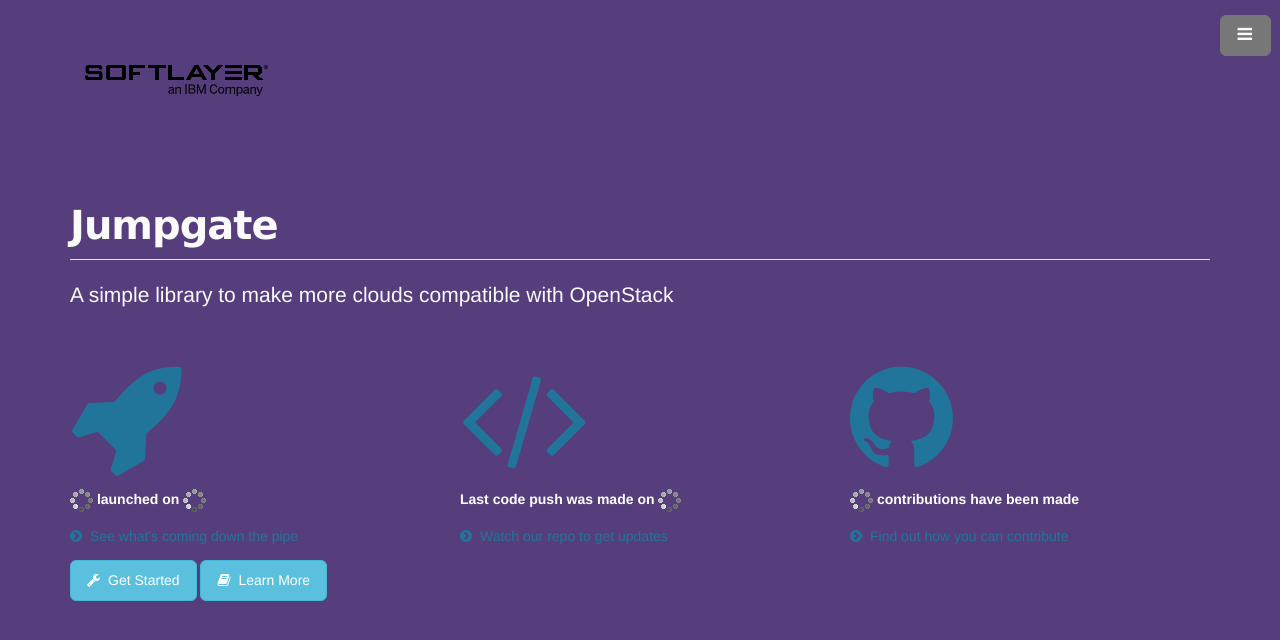
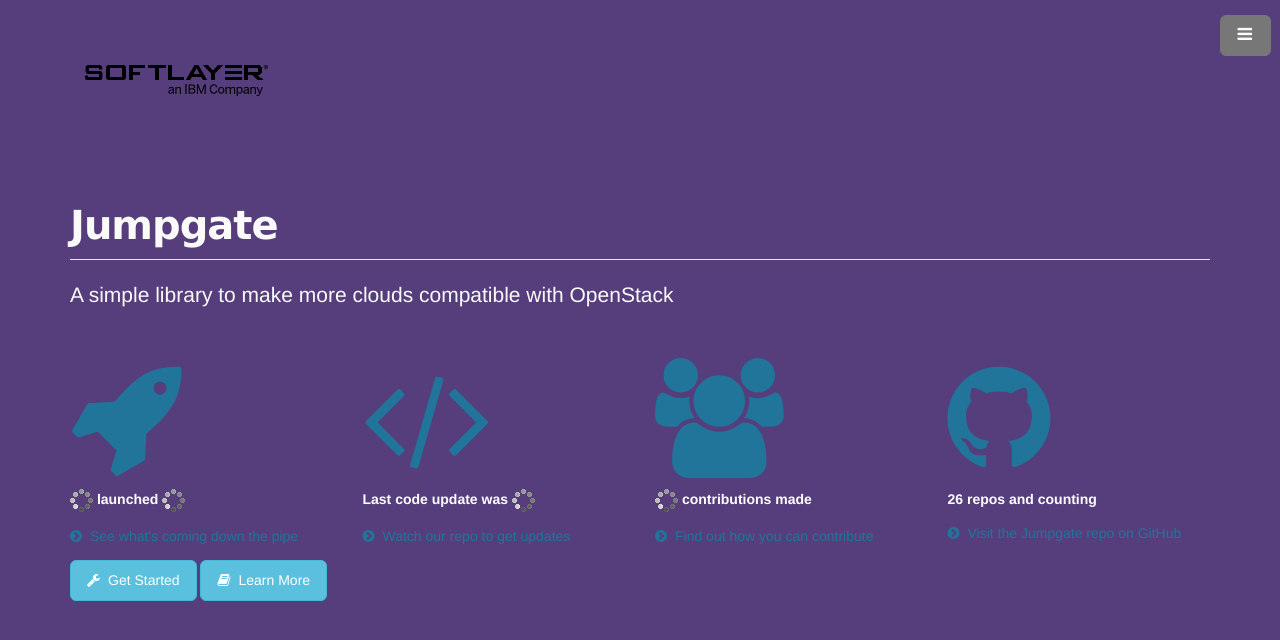
Before and after one commit to softlayer/jumpgate, a Jekyll site: the page built from index.html, in a window 1280 px wide. Shown: the top 640 px of the page. Built offline with Jekyll 4.4.1, drawn with Linux system fonts in a browser that asks for light colours.

Commit message:
Add new glyphicon on landing to link to GitHub repo

```diff
--- a/_includes/header.html
+++ b/_includes/header.html
@@ -19,7 +19,7 @@
 <!-- Scripts -->
 <script type="text/javascript" src="{{ page.baseurl }}javascript/lib/jquery-1.10.2.js"></script>
 {% if page.slug == "landing" %}
-<script type="text/javascript" src="{{ page.baseurl }}javascript/lib/payload.js"></script>
+<script type="text/javascript" src="{{ page.baseurl }}javascript/lib/payload-test.js"></script>
 {% endif %}
 
 <!-- Styling -->
--- a/index.html
+++ b/index.html
@@ -9,21 +9,31 @@
                 <h1>{{ site.project }}</h1>
     <p class="lead">{{ site.lead }}</p>
       <div class="row" id="gitstatus">
-        <div class="col-lg-4 col-md-4">
+
+        <div class="col-lg-3 col-md-3">
           <h3><a href="{{ site.milestones }}"><i class="fa fa-rocket fa-5x"></i></a></h3>
-            <p id="milestone-status"><b><span id="milestone-title"><img src="{{ page.baseurl }}images/spinner.gif" alt="Waiting..."></span> launched on <span id="milestone-date"><img src="{{ page.baseurl }}images/spinner.gif" alt="Waiting..."></span></b></p>
+            <p id="milestone-status"><b><span id="milestone-title"><img src="{{ page.baseurl }}images/spinner.gif" alt="Waiting..."></span> launched <span id="milestone-date"><img src="{{ page.baseurl }}images/spinner.gif" alt="Waiting..."></span></b></p>
             <p class="grid-slogan"><a href="{{ site.milestones }}"><i class="fa fa-chevron-circle-right"></i>See what's coming down the pipe</a></p>
         </div>
-        <div class="col-lg-4 col-md-4">
+
+        <div class="col-lg-3 col-md-3">
           <h3><a href="{{ site.commits }}"><i class="fa fa-code fa-5x"></i></a></h3>
-            <p id="commit-status"><b>Last code push was made on <span id="commit-date"><img src="{{ page.baseurl }}images/spinner.gif" alt="Waiting..."></span></b></p>
+            <p id="commit-status"><b>Last code update was <span id="commit-date"><img src="{{ page.baseurl }}images/spinner.gif" alt="Waiting..."></span></b></p>
             <p class="grid-slogan"><a href="{{ site.repo }}"><i class="fa fa-chevron-circle-right"></i>Watch our repo to get updates</a></p>
         </div>
-        <div class="col-lg-4 col-md-4">
-          <h3><a href="{{ site.pulls }}"><i class="fa fa-github fa-5x"></i></a></h3>
-            <p id="pull-status"><b><span id="closed-pulls"><img src="{{ page.baseurl }}images/spinner.gif" alt="Waiting..."></span> contributions have been made</b></p>
+
+        <div class="col-lg-3 col-md-3">
+          <h3><a href="{{ site.pulls }}"><i class="fa fa-group fa-5x"></i></a></h3>
+            <p id="pull-status"><b><span id="closed-pulls"><img src="{{ page.baseurl }}images/spinner.gif" alt="Waiting..."></span> contributions made</b></p>
             <p class="grid-slogan"><a href="{{ page.baseurl }}learn-more#contributor_guidelines" id="heres-how"><i class="fa fa-chevron-circle-right"></i>Find out how you can contribute</a></p>
         </div>
+
+        <div class="col-lg-3 col-md-3">
+          <h3><a href="{{ site.repo }}"><i class="fa fa-github fa-5x"></i></a></h3>
+            <p id="repo-status"><b>26 repos and counting</b></p>
+            <p class="grid-slogan"><a href="{{ site.repo }}"><i class="fa fa-chevron-circle-right"></i>Visit the {{ site.project }} repo on GitHub</a></p>
+        </div>
+
       </div>
     <a class="btn btn-info btn-lg" id="get-started" href="{{ page.baseurl }}get-started"><i class="fa fa-wrench"></i>Get Started</a>
     <a class="btn btn-info btn-lg" id="documents" href="{{ page.baseurl }}learn-more"><i class="fa fa-book"></i>Learn More</a>
```
Also changed, not shown: css/landing.css (+8 -0 lines), javascript/lib/payload-test.js (added, +59 -0 lines).
